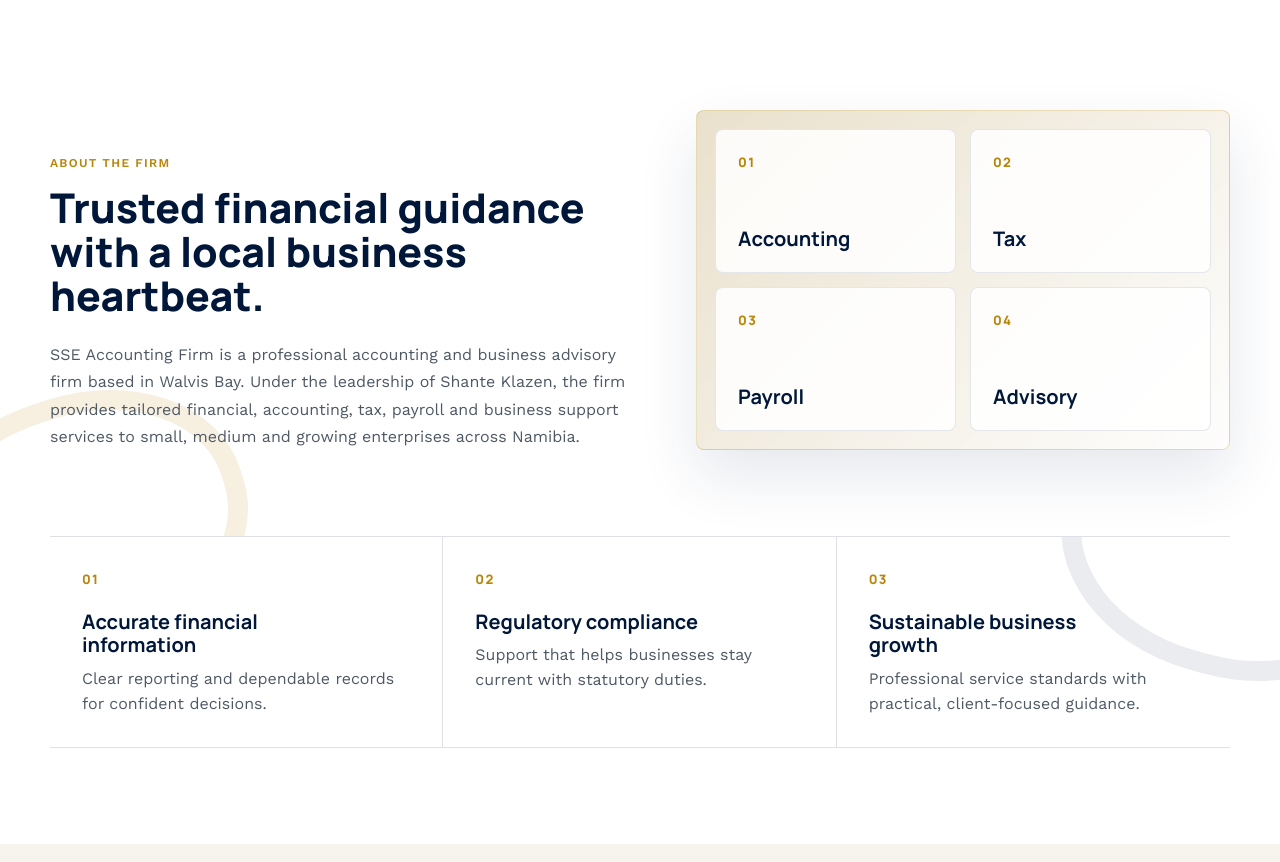
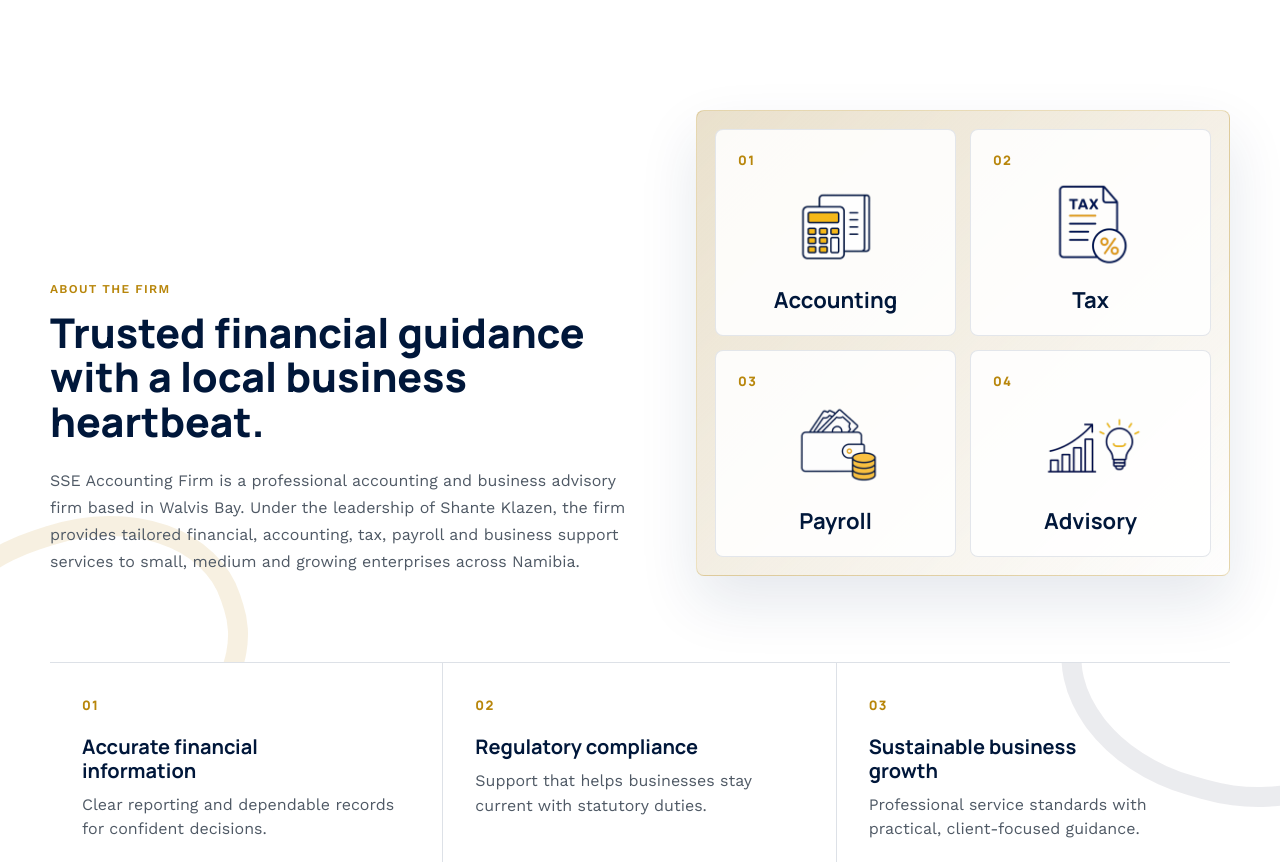
Before and after one commit to Hanotjie21/SSE-Accounting-, a plain HTML site: page index.html in a window 1280 px wide. Shown: the part 802-1664 px from the top of the page. Drawn offline with nearby package versions, Linux system fonts and the light colour scheme.

Commit message:
Add service icons to about cards

```diff
--- a/index.html
+++ b/index.html
@@ -108,18 +108,22 @@
         <div class="story-panel__ledger reveal" aria-label="Firm focus areas">
           <div>
             <span>01</span>
+            <img src="public/accounting.webp" alt="" class="story-panel__ledger-icon" aria-hidden="true" />
             <strong>Accounting</strong>
           </div>
           <div>
             <span>02</span>
+            <img src="public/tax.webp" alt="" class="story-panel__ledger-icon" aria-hidden="true" />
             <strong>Tax</strong>
           </div>
           <div>
             <span>03</span>
+            <img src="public/payroll.webp" alt="" class="story-panel__ledger-icon" aria-hidden="true" />
             <strong>Payroll</strong>
           </div>
           <div>
             <span>04</span>
+            <img src="public/advisory.webp" alt="" class="story-panel__ledger-icon" aria-hidden="true" />
             <strong>Advisory</strong>
           </div>
         </div>
--- a/styles.css
+++ b/styles.css
@@ -997,11 +997,10 @@ main > section:not(.hero):nth-of-type(odd)::before {
 }
 
 .story-panel__ledger div {
-  min-height: 144px;
-  display: flex;
-  flex-direction: column;
-  justify-content: space-between;
-  padding: 22px;
+  min-height: 205px;
+  display: grid;
+  grid-template-rows: auto 1fr auto;
+  padding: 20px 22px 22px;
   background: rgba(255, 255, 255, 0.86);
   border: 1px solid rgba(221, 225, 231, 0.82);
   border-radius: 8px;
@@ -1028,11 +1027,20 @@ main > section:not(.hero):nth-of-type(odd)::before {
 }
 
 .story-panel__ledger strong {
-  max-width: 120px;
+  max-width: none;
   color: var(--primary);
   font-family: var(--font-display);
-  font-size: 20px;
+  font-size: 22px;
   line-height: 1.12;
+  text-align: center;
+}
+
+.story-panel__ledger-icon {
+  width: 150px;
+  height: 118px;
+  align-self: center;
+  justify-self: center;
+  object-fit: contain;
 }
 
 .proof-strip {
@@ -1702,6 +1710,11 @@ blockquote {
     padding: 18px;
   }
 
+  .story-panel__ledger-icon {
+    width: 128px;
+    height: 100px;
+  }
+
   .story-panel__ledger strong {
     font-size: 20px;
   }
```
Also changed, not shown: public/accounting.webp (added), public/advisory.webp (added), public/payroll.webp (added), public/tax.webp (added).
